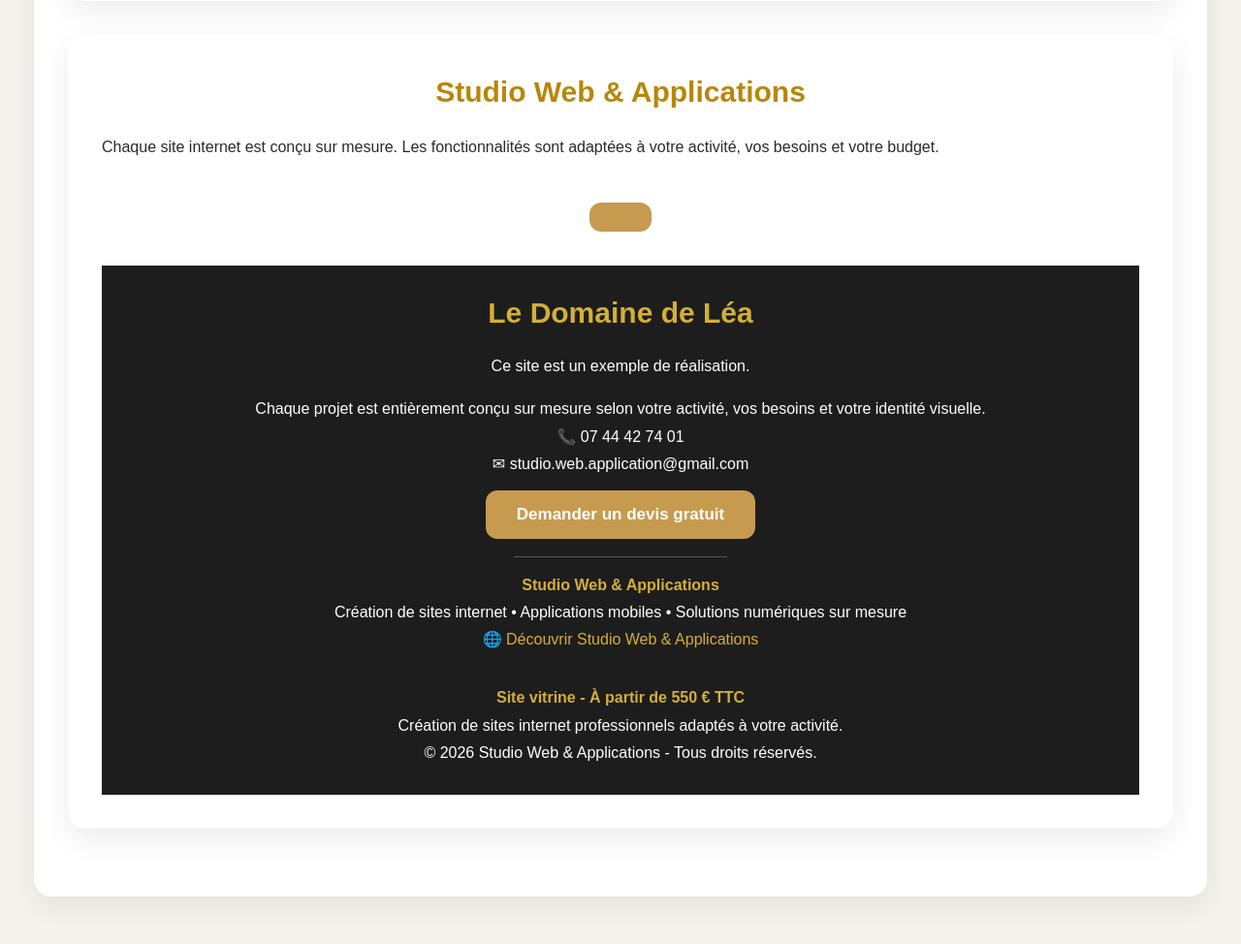
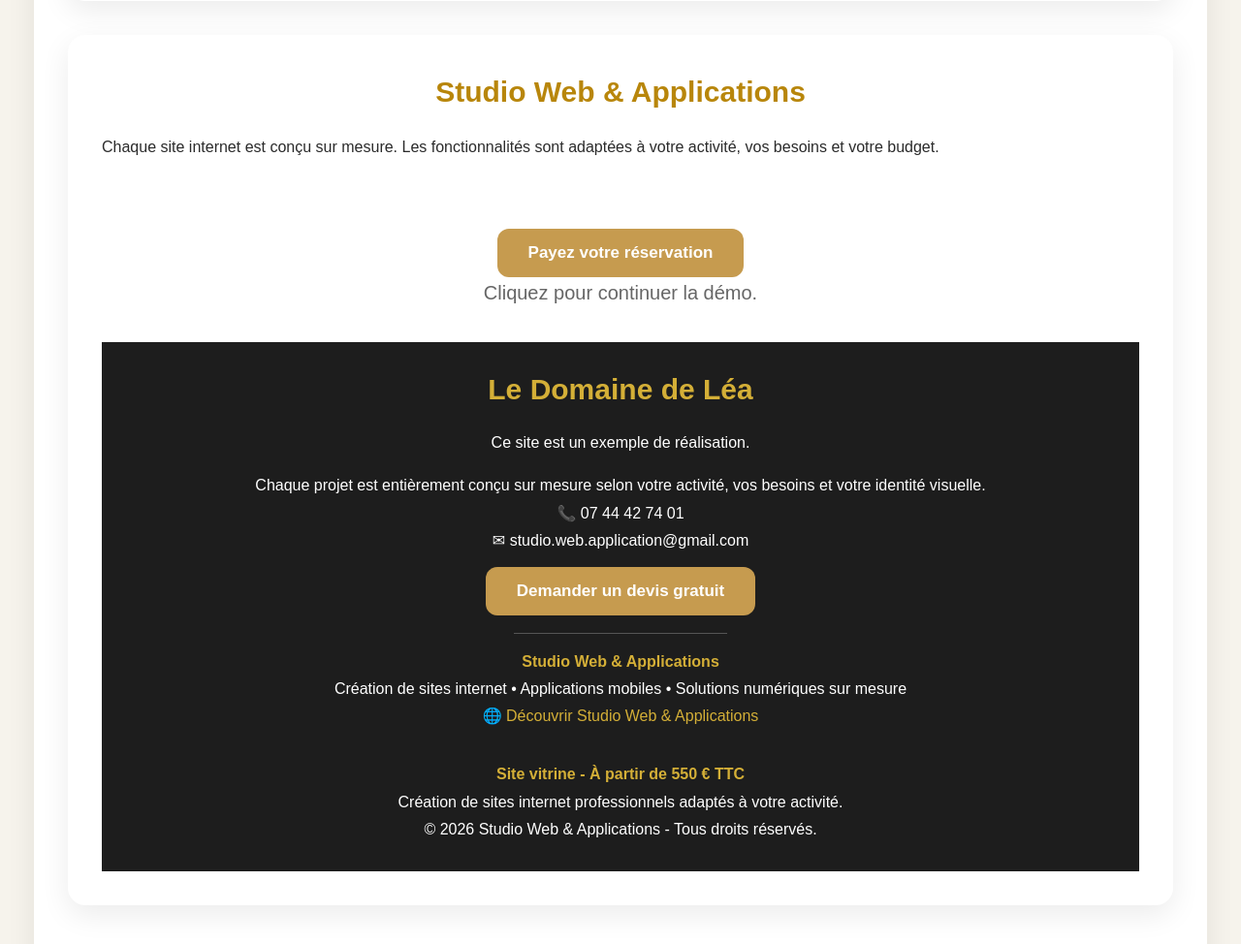
Before and after one commit to MSEDIT-1304/demo-le-domaine-de-lea, a Flask app: page /confirmation in a window 1280 px wide. Shown: the part 1761-2735 px from the top of the page at 97% size. Run offline with Flask 3, Linux system fonts and the light colour scheme.

Commit message:
Update confirmation.html

```diff
--- a/templates/confirmation.html
+++ b/templates/confirmation.html
@@ -142,13 +142,19 @@ Les fonctionnalités sont adaptées à votre activité, vos besoins et votre bud
 
 <br>
 
-<div style="text-align:center;">
+<div style="text-align:center; margin-top:30px;">
 
-<a href="/paiement">
+    <a href="/payer">
+        <button>
+            Payez votre réservation
+        </button>
+    </a>
 
-<button>
+<p class="slogan">
 
-</a>
+Cliquez pour continuer la démo.
+
+</p>
 
 </div>
 
```
